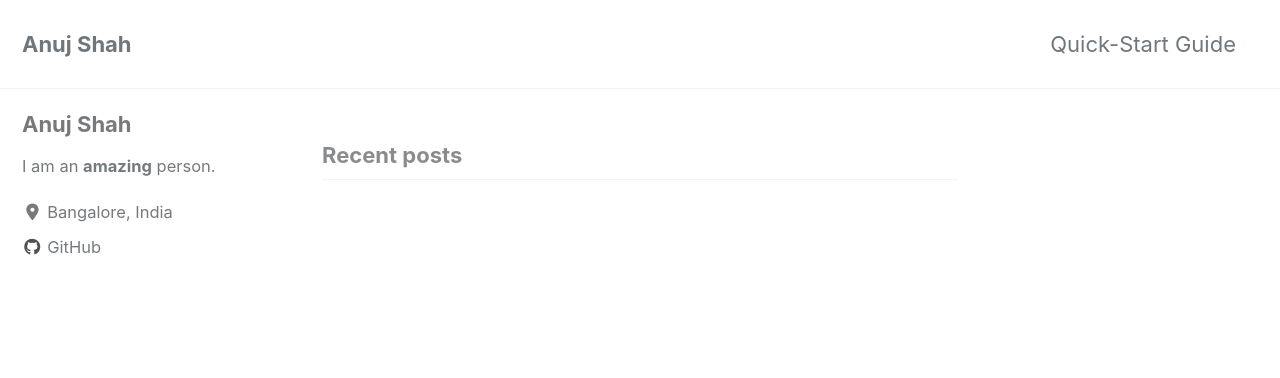
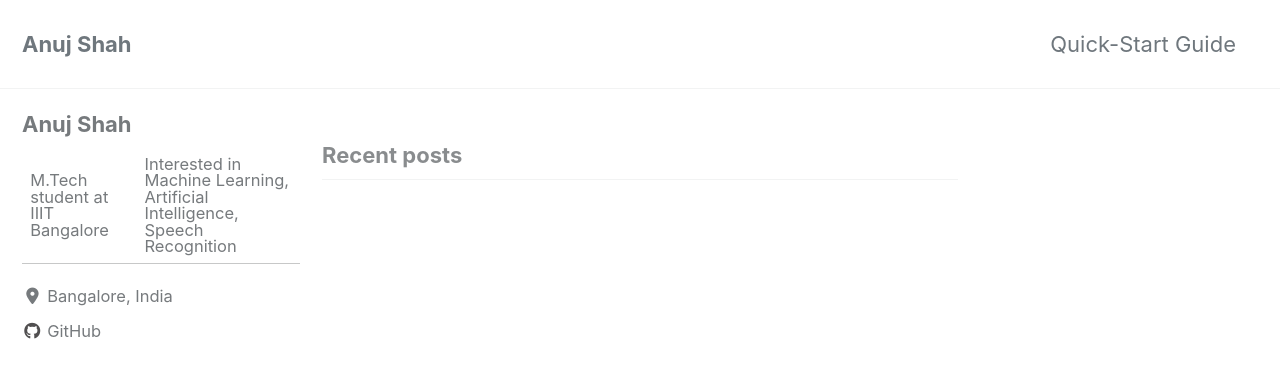
Before and after one commit to anuj1729/anuj1729.github.io, a Jekyll site: the page built from index.html, in a window 1280 px wide and 900 px high. Shown: the top 378 px of the window. Built offline with Jekyll 4.4.1, drawn with Linux system fonts in a browser that asks for light colours; cached includes are drawn as plain includes; nearby versions of some CDN libraries; the list of posts is cut into pages by our own code.

Commit message:
Updated Bio

```diff
--- a/_config.yml
+++ b/_config.yml
@@ -20,7 +20,7 @@ title                    : "Anuj Shah"
 title_separator          : "-"
 subtitle                 : # site tagline that appears below site title in masthead
 name                     : "Anuj Shah"
-description              : "An amazing website."
+description              : "Personal Website"
 url                      : # the base hostname & protocol for your site e.g. "https://mmistakes.github.io"
 baseurl                  : # the subpath of your site, e.g. "/blog"
 repository               : # GitHub username/repo-name e.g. "mmistakes/minimal-mistakes"
@@ -109,7 +109,7 @@ analytics:
 author:
   name             : "Anuj Shah"
   avatar           : # path of avatar image, e.g. "/assets/images/bio-photo.jpg"
-  bio              : "I am an **amazing** person."
+  bio              : "M.Tech student at IIIT Bangalore | Interested in Machine Learning, Artificial Intelligence, Speech Recognition"
   location         : "Bangalore, India"
   email            :
   links:
```
